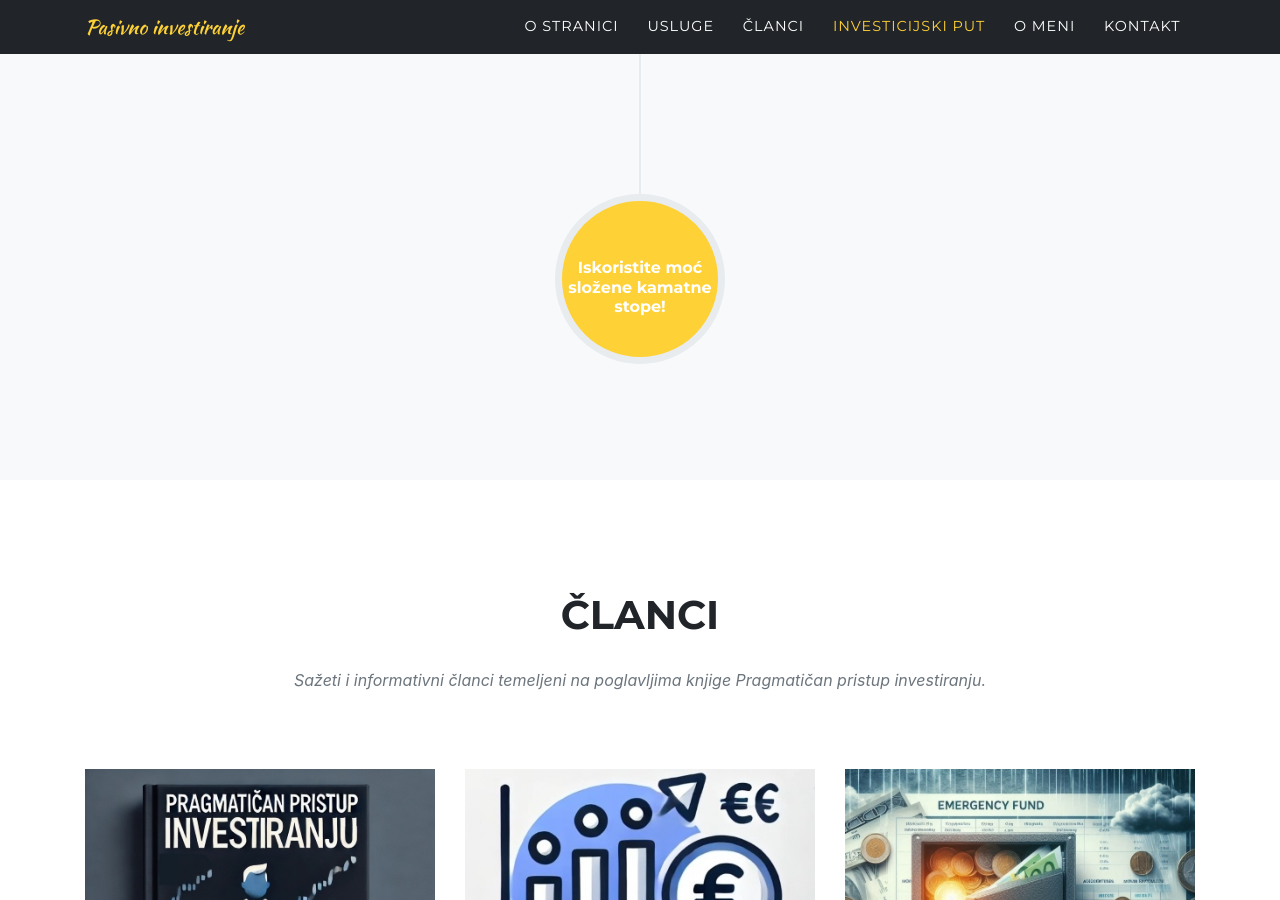
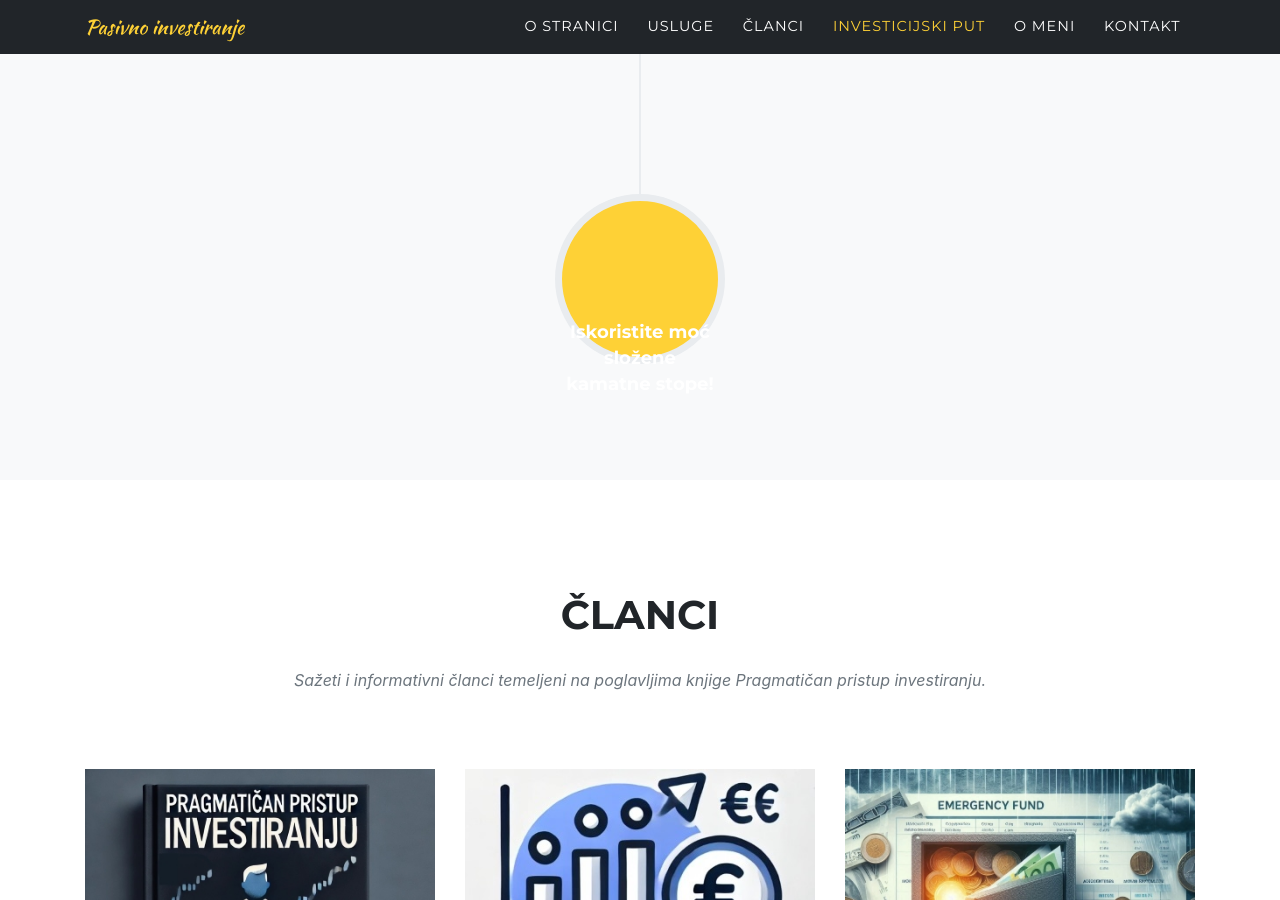
Before and after one commit to invexed500/pasivno-investiranje, a Jekyll site: the page built from index.md, in a window 1280 px wide and 900 px high, scrolled down 4093 px. Built offline with Jekyll 4.4.1, drawn with Linux system fonts in a browser that asks for light colours; some web fonts are replaced; formulas are drawn with MathJax 3.

Commit message:
Update timeline.html

```diff
--- a/_includes/timeline.html
+++ b/_includes/timeline.html
@@ -48,7 +48,7 @@
 		  {% if site.data.sitetext[site.locale].timeline.end %}
 			<li class="timeline-inverted">
               <div class="timeline-image">
-                <h6>{{ site.data.sitetext[site.locale].timeline.end }}</h6>
+                <h4>{{ site.data.sitetext[site.locale].timeline.end }}</h4>
               </div>
             </li>
 		  {% endif %}
```
